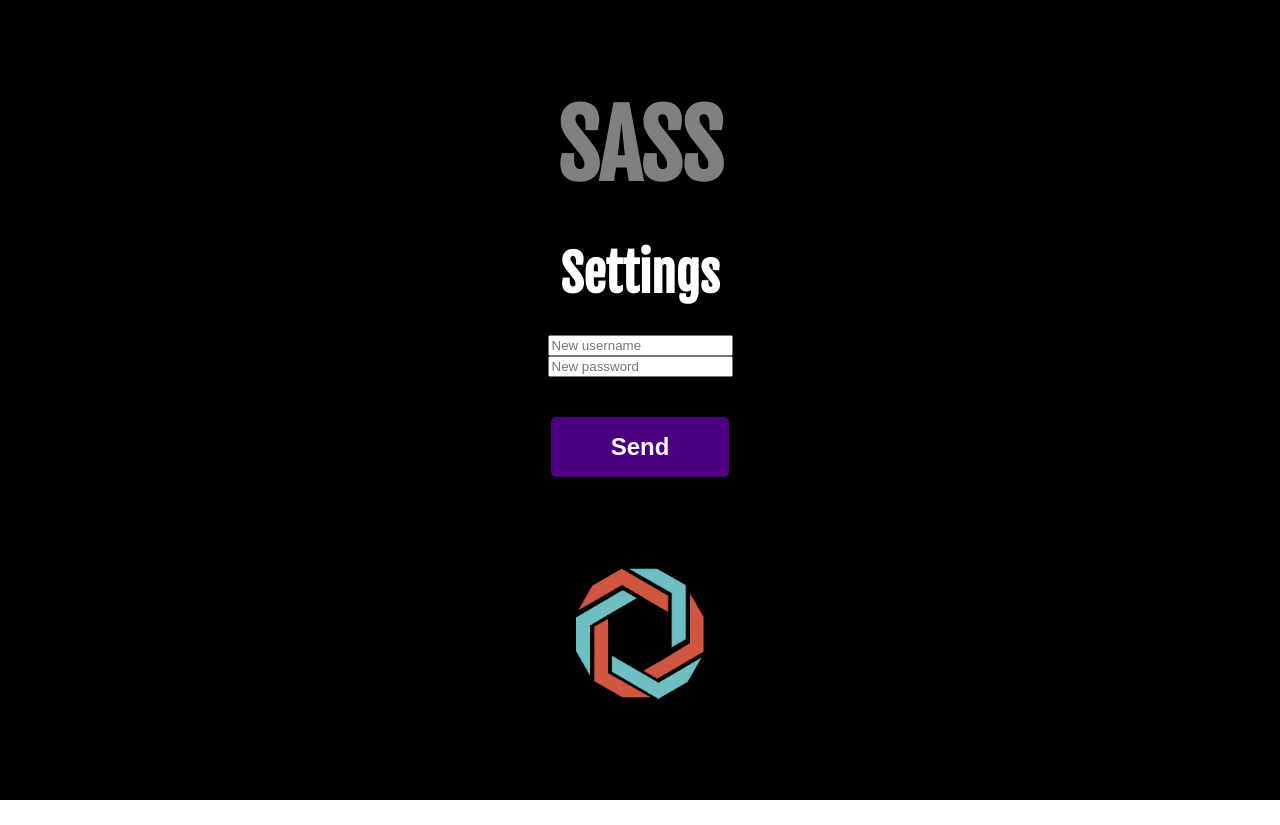
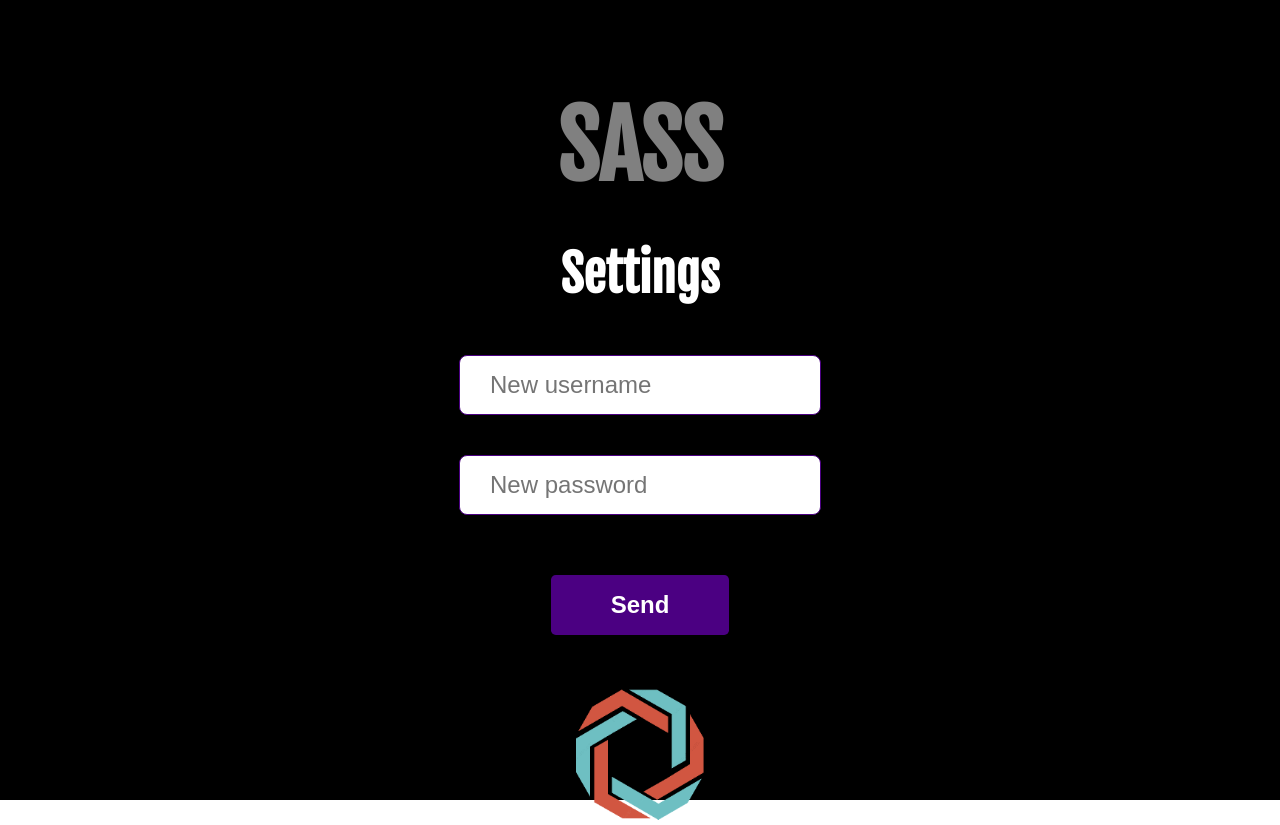
Before and after one commit to P-S-A-S-S/ReactSASS, a React (Create React App) app: page /settings in a window 1280 px wide. Before the commit the page ends 800 px from the top, so only its background shows below. Built offline with nearby package versions, Linux system fonts and the light colour scheme.

Commit message:
Added inputField class to <input> tags

```diff
--- a/src/components/Settings.jsx
+++ b/src/components/Settings.jsx
@@ -10,8 +10,8 @@
                 <h1 className="title">SASS</h1>
                 <h2 className="subtitle">Settings</h2>
                 <form className="Settings">
-                    <input type="text" name="username" placeholder="New username"/>
-                    <input type="password" name="password" placeholder="New password"/>
+                    <input className="inputField" type="text" name="username" placeholder="New username"/>
+                    <input className="inputField" type="password" name="password" placeholder="New password"/>
                     <button className="sendform" type="button" name="submit" value="Send" onClick={()=>{history.push("/")}}>Send</button>
                 </form>
                 <img className="sasslogo" src={logo} alt="sasslogo"/>
```
